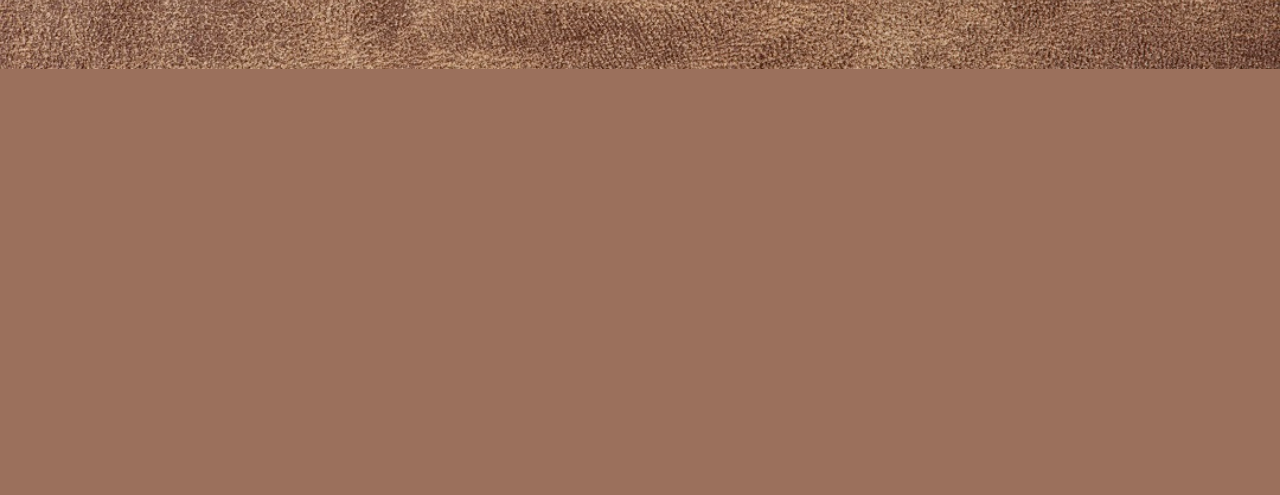
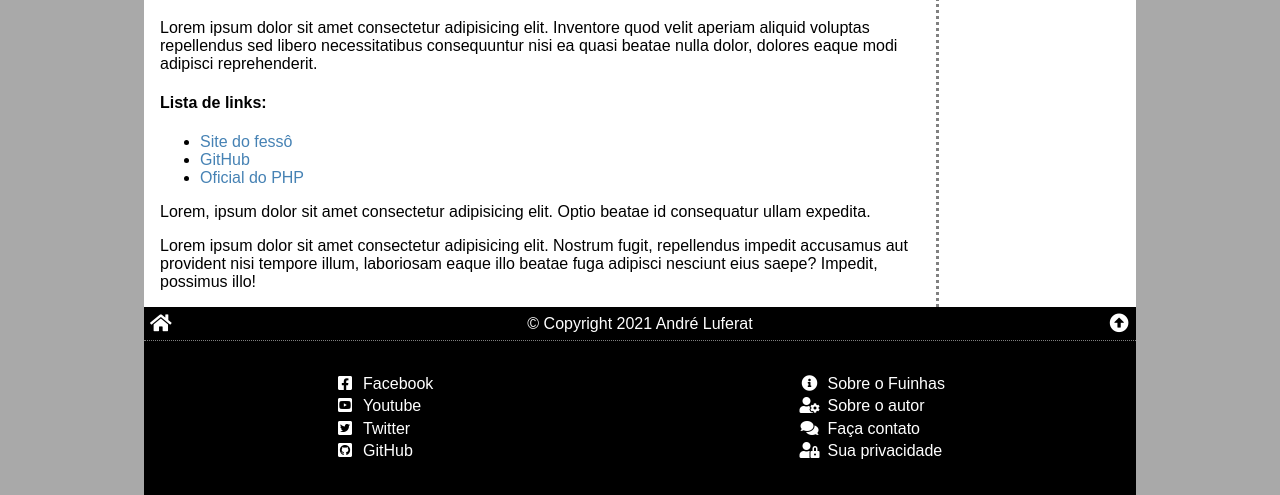
Before and after one commit to Luferat/ProgWeb_CG_2019_1, a PHP site: page /template.html in a window 1280 px wide. Shown: the part 731-1226 px from the top of the page. Before the commit the page ends 800 px from the top, so only its background shows below. Run offline with PHP 8.4, Linux system fonts and the light colour scheme.

Commit message:
Aula 2 ok

```diff
--- a/css/global.css
+++ b/css/global.css
@@ -12,15 +12,27 @@ body {
   height: 100%;
   margin: 0;
   padding: 0;
-    font-family: 'Mali', sans-serif;
+  /* font-family: "Mali", sans-serif; */
+  font-family: sans-serif;
   font-size: 16px; /* 1rem */
+}
+
+a {
+  color: steelblue;
+  text-decoration: none;
+}
+
+a:hover {
+  color: orangered;
+  text-decoration: underline;
 }
 
 /* Fundo */
 body {
-    background-image: url(/img/bg_01.jpg);
+  /* background-image: url(/img/bg_01.jpg); */
   background-size: cover;
   background-repeat: no-repeat;
+  background-color: darkgray;
 }
 
 /* Quadro principal */
@@ -35,6 +47,9 @@ body {
 /* Cabeçalho */
 header {
   display: flex;
+  align-items: center;
+  /* color: rgb(255,255,255); */
+  background: rgba(255,255,255,.5);
 }
 header img {
   display: block;
@@ -47,5 +62,120 @@ header h1 {
 }
 header small {
   display: block;
-font-size: .8rem;
+  font-size: 0.8rem;
 }
+
+/* Menu principal */
+nav {
+    background: black;
+    display: flex;
+    justify-content: flex-end;
+    border-top: 1px dotted black;
+    border-bottom: 1px dotted black;
+}
+
+nav a {
+    color: white;
+    text-align: center;
+    display: flex;
+    flex-direction: column;
+    align-items: center;
+    padding: .5rem;
+    text-decoration: none;
+}
+
+nav a:first-child {
+    margin-right: auto;
+}
+
+nav a:hover {
+    background: white;
+    color: black;
+    text-decoration: none;
+}
+
+/* Conteúdo */
+
+main {
+  background: white;
+}
+
+article {
+    padding: 0 1rem;
+}
+
+aside {
+    padding: 0 .5rem;
+    border-top: 3px dotted grey;
+}
+
+@media (min-width: 640px) {
+    main {
+        display: flex;
+    }
+    article {
+        flex-grow: 2;
+    }
+    aside {
+        border-top: none;
+        border-left: 3px dotted grey;
+        min-width: 200px;
+        max-width: 200px;
+    }
+}
+
+/* Rodapé */
+footer {
+  background: black;
+  color: white;
+  border-top: 1px dotted black;
+}
+
+.license {
+  display: flex;
+  align-items: center;
+  justify-content: space-between;
+  border-bottom: 1px dotted grey;
+}
+
+.license div {
+  text-align: center;
+}
+
+.license a {
+  padding: .3rem;
+  color: white;
+  text-decoration: none;
+  font-size: 1.2rem;
+}
+ .license a:hover {
+   color: black;
+   background: white;
+ }
+
+ .footer-menus {
+   display: flex;
+   justify-content: space-around;
+   margin-top: .5rem;
+   padding: .5rem;
+ }
+
+ .footer-menus ul {
+   list-style: none;
+   padding: .5rem;
+   margin-top: .5rem;
+   line-height: 1.4;
+ }
+
+ .footer-menus a {
+  color: white;
+  text-decoration: none;
+ }
+
+ .footer-menus a:hover {
+   color: orangered;
+ }
+
+ .footer-menus i {
+   margin-right: .5rem;
+ }
--- /dev/null
+++ b/css/template.css
@@ -0,0 +1 @@
+/* CSS de exemplo */
--- /dev/null
+++ b/js/template.js
@@ -0,0 +1 @@
+/* Exemplo de JavaScritp */
--- a/temp.html
+++ /dev/null
@@ -1 +0,0 @@
-<p>Lorem ipsum dolor sit amet, consectetur adipisicing elit. Repudiandae molestias, itaque inventore eius consequatur possimus delectus recusandae quaerat ratione doloribus corporis. At, repellat accusantium. Iusto quidem quis voluptatibus provident dolor?</p><p>Lorem ipsum dolor sit amet consectetur adipisicing elit. Reiciendis ipsum quasi cupiditate neque, voluptas voluptate nam nostrum facilis aspernatur esse saepe expedita cumque animi consequatur ab odio? Ipsum, omnis ducimus.</p><img src="https://picsum.photos/400/200" alt="imagem aleatória"><p>Lorem ipsum dolor sit amet consectetur adipisicing elit. Voluptates incidunt officia id doloribus dicta saepe atque ab ullam nisi inventore quas libero, rem a eveniet assumenda ex quibusdam illo maiores?</p><h4>Lista de links:</h4><ul><li><a href="http://luferat.net/">Site do fessô</a></li><li><a href="http://github.com/luferat">GitHub do fessô</a></li></ul><p>Lorem ipsum dolor sit amet consectetur, adipisicing elit. Ullam, exercitationem commodi!</p><p>Lorem, ipsum dolor sit amet consectetur adipisicing elit. Nam, iusto eveniet? Harum nulla neque iusto, cumque similique voluptate doloremque quos totam repellendus omnis, assumenda a aperiam molestiae, beatae blanditiis quod.</p>
--- a/template.html
+++ b/template.html
@@ -20,7 +20,7 @@
 
         <header>
 
-            <img src="/img/logo_01.jpg" alt="Fuinhas - Arte por toda parte.">
+            <a href="/"><img src="/img/logo_01.jpg" alt="Fuinhas - Arte por toda parte."></a>
             <h1>
                 Fuinhas
                 <small>Arte por toda parte.</small>
@@ -28,17 +28,67 @@
 
         </header>
 
-        <nav>MENUS</nav>
+        <nav>
+            <a href="/"><i class="fas fa-home fa-fw"></i><span>Início</span></a>
+            <a href="/"><i class="fas fa-newspaper fa-fw"></i><span>Notícias</span></a>
+            <a href="/"><i class="fas fa-comments fa-fw"></i><span>Contatos</span></a>
+            <a href="/"><i class="fas fa-info-circle fa-fw"></i><span>Sobre</span></a>
+        </nav>
 
         <main>
 
-            <article>ARTIGO</article>
+            <article>
 
-            <aside>SIDEBAR</aside>
+                <h2>Título da página</h2>
+                <p>Lorem ipsum dolor, sit amet consectetur adipisicing elit. Libero, soluta, dolore adipisci impedit beatae nulla quaerat dicta alias illum nemo reiciendis provident quibusdam eaque odit. Provident ipsa nihil ullam blanditiis!</p>
+                <p>Lorem ipsum dolor sit, amet consectetur adipisicing elit. Aut voluptatibus eos explicabo? Minima molestiae, culpa quam nemo illo obcaecati rem facilis repudiandae? Qui aliquam aspernatur, voluptatem dolorum aperiam porro. Natus?</p>
+                <img src="https://picsum.photos/400/200" alt="Imagem aleatória" style="width: 100%;max-width:auto">
+                <p>Lorem ipsum dolor sit amet consectetur adipisicing elit. Inventore quod velit aperiam aliquid voluptas repellendus sed libero necessitatibus consequuntur nisi ea quasi beatae nulla dolor, dolores eaque modi adipisci reprehenderit.</p>
+                <h4>Lista de links:</h4>
+                <ul>
+                    <li><a href="http://luferat.net">Site do fessô</a></li>
+                    <li><a href="http://github.com/luferat">GitHub</a></li>
+                    <li><a href="http://php.net">Oficial do PHP</a></li>
+                </ul>
+                <p>Lorem, ipsum dolor sit amet consectetur adipisicing elit. Optio beatae id consequatur ullam expedita.</p>
+                <p>Lorem ipsum dolor sit amet consectetur adipisicing elit. Nostrum fugit, repellendus impedit accusamus aut provident nisi tempore illum, laboriosam eaque illo beatae fuga adipisci nesciunt eius saepe? Impedit, possimus illo!</p>
+
+            </article>
+
+            <aside>
+                <h3>Sidebar</h3>
+                <p>Lorem ipsum dolor sit amet, consectetur adipisicing elit. Cumque inventore, perferendis autem officia hic ducimus recusandae neque aliquid ullam minima ex officiis cum velit modi, repudiandae consequuntur nulla laborum porro?</p>
+            </aside>
 
         </main>
 
-        <footer>FOOTER</footer>
+        <footer>
+            <div class="license">
+                <a href="/"><i class="fas fa-home fa-fw"></i></a>
+                <div>&copy; Copyright 2021 André Luferat</div>
+                <a href="#top"><i class="fas fa-arrow-alt-circle-up fa-fw"></i></a>
+            </div>
+            <div class="footer-menus">
+
+                <div class="menu-social">
+                    <ul>
+                        <li><a href="http://facebook.com" target="_blank"><i class="fab fa-facebook-square fa-fw"></i><span>Facebook</span></a></li>
+                        <li><a href="http://facebook.com" target="_blank"><i class="fab fa-youtube-square fa-fw"></i><span>Youtube</span></a></li>
+                        <li><a href="http://facebook.com" target="_blank"><i class="fab fa-twitter-square fa-fw"></i><span>Twitter</span></a></li>
+                        <li><a href="http://facebook.com" target="_blank"><i class="fab fa-github-square fa-fw"></i><span>GitHub</span></a></li>
+                    </ul>
+                </div>
+                <div class="menu-tools">
+                    <ul>
+                        <li><a href="/"><i class="fas fa-info-circle fa-fw"></i><span>Sobre o Fuinhas</span></a></li>
+                        <li><a href="/"><i class="fas fa-user-cog fa-fw"></i><span>Sobre o autor</span></a></li>
+                        <li><a href="/"><i class="fas fa-comments fa-fw"></i><span>Faça contato</span></a></li>
+                        <li><a href="/"><i class="fas fa-user-lock fa-fw"></i><span>Sua privacidade</span></a></li>
+                    </ul>
+                </div>
+
+            </div>
+        </footer>
 
     </div>
 
```
Also changed, not shown: _config.php (added, +23 -0 lines), _footer.php (added, +39 -0 lines), _header.php (added, +66 -0 lines), template.php (added, +53 -0 lines). Lines whose indentation alone changed are shown as unchanged.
